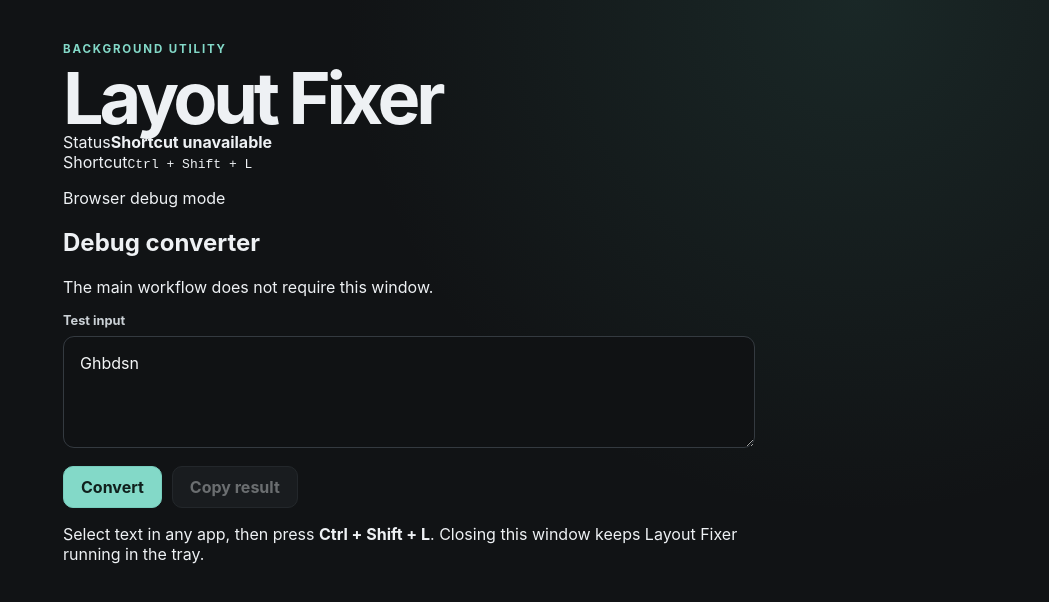
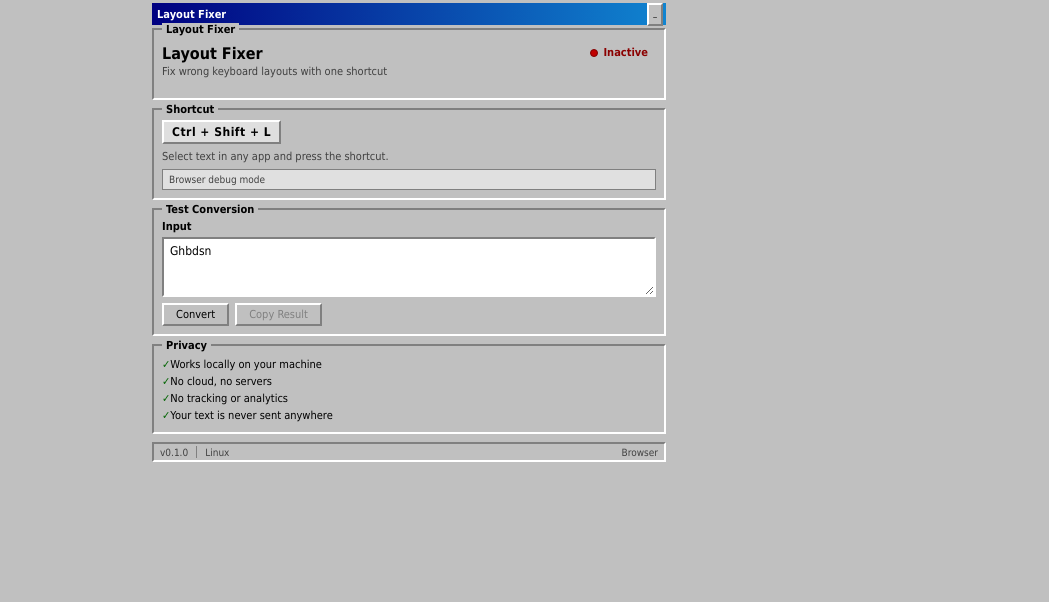
Before and after one commit to batraktar/layout-fixer, a React (Vite) app: page / in a window 1280 px wide. Shown: the top 602 px of the page, without its empty margins (231-1280 px from the left). Built offline with nearby package versions, Linux system fonts and the light colour scheme.

Commit message:
style: redesign settings window with retro UI

```diff
--- a/src/App.tsx
+++ b/src/App.tsx
@@ -24,7 +24,7 @@ interface LayoutInfo {
 }
 
 const isMac = navigator.userAgent.includes("Mac");
-const defaultShortcut = isMac ? "⌘ ⇧ L" : "Ctrl + Shift + L";
+const defaultShortcut = isMac ? "\u2318 \u21E7 L" : "Ctrl + Shift + L";
 
 export default function App() {
   const [input, setInput] = useState("Ghbdsn");
@@ -37,7 +37,7 @@ export default function App() {
     shortcutRegistered: false,
     lastStatus: {
       kind: "info",
-      message: isTauri() ? "Loading background status…" : "Browser debug mode",
+      message: isTauri() ? "Loading background status\u2026" : "Browser debug mode",
     },
   });
 
@@ -91,7 +91,7 @@ export default function App() {
         setOutput(result);
         const direction = detectDirection(input);
         setConvertedDirection(
-          direction === "en-to-ua" ? "English → Українська" : "Українська → English",
+          direction === "en-to-ua" ? "English \u2192 \u0423\u043a\u0440\u0430\u0457\u043d\u0441\u044c\u043a\u0430" : "\u0423\u043a\u0440\u0430\u0457\u043d\u0441\u044c\u043a\u0430 \u2192 English",
         );
       } catch (error) {
         setRuntime((current) => ({
@@ -103,7 +103,7 @@ export default function App() {
       const direction = detectDirection(input);
       setOutput(convertLayout(input, direction));
       setConvertedDirection(
-        direction === "en-to-ua" ? "English → Українська" : "Українська → English",
+        direction === "en-to-ua" ? "English \u2192 \u0423\u043a\u0440\u0430\u0457\u043d\u0441\u044c\u043a\u0430" : "\u0423\u043a\u0440\u0430\u0457\u043d\u0441\u044c\u043a\u0430 \u2192 English",
       );
     }
   };
@@ -130,86 +130,123 @@ export default function App() {
     }
   };
 
+  const isRunning = runtime.backgroundActive && runtime.shortcutRegistered;
+
   return (
     <main className="app-shell">
-      <header className="settings-header">
-        <div>
-          <p className="eyebrow">BACKGROUND UTILITY</p>
-          <h1>Layout Fixer</h1>
+      <div className="title-bar">
+        <span className="title-bar-text">Layout Fixer</span>
+        <div className="title-bar-controls">
+          <button type="button" aria-label="Minimize" tabIndex={-1}>_</button>
         </div>
-        <span
-          className={`health-dot ${runtime.shortcutRegistered ? "active" : "inactive"}`}
-          aria-hidden="true"
-        />
-      </header>
+      </div>
 
-      <section className="status-card" aria-label="Application status">
-        <div className="status-row">
-          <span>Status</span>
-          <strong>
-            {runtime.backgroundActive && runtime.shortcutRegistered
-              ? "Running in background"
-              : "Shortcut unavailable"}
-          </strong>
+      {/* Header */}
+      <div className="group-box">
+        <span className="group-box-label">Layout Fixer</span>
+        <div className="header-area">
+          <div className="header-left">
+            <h1>Layout Fixer</h1>
+            <p className="tagline">Fix wrong keyboard layouts with one shortcut</p>
+          </div>
+          <span className={`status-badge ${isRunning ? "running" : "error"}`}>
+            <span className={`status-dot ${isRunning ? "on" : "off"}`} />
+            {isRunning ? "Running" : "Inactive"}
+          </span>
         </div>
-        <div className="status-row">
-          <span>Shortcut</span>
+      </div>
+
+      {/* Shortcut */}
+      <div className="group-box">
+        <span className="group-box-label">Shortcut</span>
+        <div className="shortcut-display">
           <kbd>{runtime.shortcut}</kbd>
         </div>
+        <p className="shortcut-hint">
+          Select text in any app and press the shortcut.
+        </p>
         {layouts.length > 0 && (
-          <div className="status-row">
-            <span>Layouts</span>
-            <strong>{layouts.filter((l) => l.enabled).length} active</strong>
+          <p className="shortcut-hint" style={{ marginTop: 4 }}>
+            {layouts.filter((l) => l.enabled).length} layout(s) active
+          </p>
+        )}
+        {runtime.lastStatus.message && (
+          <div className={`operation-status ${runtime.lastStatus.kind}`} role="status">
+            {runtime.lastStatus.message}
           </div>
         )}
-        <p className={`operation-status ${runtime.lastStatus.kind}`} role="status">
-          {runtime.lastStatus.message}
-        </p>
-      </section>
+      </div>
 
-      <section className="debug-panel" aria-label="Debug converter">
-        <div className="section-heading">
-          <div>
-            <h2>Debug converter</h2>
-            <p>The main workflow does not require this window.</p>
-          </div>
+      {/* Layouts */}
+      {layouts.length > 0 && (
+        <div className="group-box">
+          <span className="group-box-label">Layouts</span>
+          <ul className="layout-list">
+            {layouts.map((layout) => (
+              <li key={layout.id} className="layout-item">
+                <span className="layout-name">{layout.name}</span>
+                <span className={`layout-status ${layout.enabled ? "enabled" : "disabled"}`}>
+                  {layout.enabled ? "ON" : "OFF"}
+                </span>
+              </li>
+            ))}
+          </ul>
         </div>
+      )}
 
-        <label htmlFor="source">Test input</label>
+      {/* Test converter */}
+      <div className="group-box">
+        <span className="group-box-label">Test Conversion</span>
+        <label htmlFor="source">Input</label>
         <textarea
           id="source"
           value={input}
           onChange={(event) => setInput(event.target.value)}
-          placeholder="For example: Ghbdsn"
+          placeholder="Type or paste text, e.g. Ghbdtn"
           spellCheck={false}
         />
-
         <div className="actions">
           <button type="button" onClick={() => void convertDebugText()}>
             Convert
           </button>
           <button
-            className="secondary"
             type="button"
             onClick={() => void copyResult()}
             disabled={!output}
           >
-            Copy result
+            Copy Result
           </button>
         </div>
-
         {output && (
-          <div className="result" aria-live="polite">
-            <span>{convertedDirection}</span>
-            <p>{output}</p>
+          <div className="result-box" aria-live="polite">
+            <span className="result-label">{convertedDirection}</span>
+            <p className="result-value">{output}</p>
           </div>
         )}
-      </section>
+      </div>
 
-      <p className="usage-hint">
-        Select text in any app, then press <strong>{runtime.shortcut}</strong>.
-        Closing this window keeps Layout Fixer running in the tray.
-      </p>
+      {/* Privacy */}
+      <div className="group-box">
+        <span className="group-box-label">Privacy</span>
+        <ul className="privacy-list">
+          <li>Works locally on your machine</li>
+          <li>No cloud, no servers</li>
+          <li>No tracking or analytics</li>
+          <li>Your text is never sent anywhere</li>
+        </ul>
+      </div>
+
+      {/* Status bar */}
+      <div className="status-bar">
+        <div className="status-bar-left">
+          <span>v0.1.0</span>
+          <span className="status-separator" />
+          <span>{isMac ? "macOS" : navigator.platform.includes("Win") ? "Windows" : "Linux"}</span>
+        </div>
+        <div className="status-bar-right">
+          <span>{isTauri() ? "Tauri" : "Browser"}</span>
+        </div>
+      </div>
     </main>
   );
 }
--- a/src/styles.css
+++ b/src/styles.css
@@ -1,187 +1,418 @@
 :root {
-  font-family: Inter, ui-sans-serif, system-ui, -apple-system, BlinkMacSystemFont,
-    "Segoe UI", sans-serif;
-  color: #eef1f4;
-  background: #111315;
-  font-synthesis: none;
-  text-rendering: optimizeLegibility;
+  font-family: "MS Sans Serif", Tahoma, Geneva, "Segoe UI", sans-serif;
+  font-size: 11px;
+  color: #000;
+  background: #c0c0c0;
+  -webkit-font-smoothing: none;
 }
 
 * {
   box-sizing: border-box;
+  margin: 0;
+  padding: 0;
 }
 
 body {
   margin: 0;
   min-width: 320px;
   min-height: 100vh;
-  background:
-    radial-gradient(circle at 85% 0%, rgba(61, 122, 110, 0.2), transparent 38%),
-    #111315;
+  background: #c0c0c0;
 }
 
-button,
-textarea {
-  font: inherit;
+h1, h2, h3, p {
+  margin: 0;
 }
 
-button:focus-visible,
-textarea:focus-visible {
-  outline: 2px solid #83d9c8;
-  outline-offset: 2px;
+/* Win95/98 3D border helpers */
+.raised {
+  border: 2px solid;
+  border-color: #fff #808080 #808080 #fff;
 }
 
-.app-shell {
-  width: min(760px, 100%);
-  margin: 0 auto;
-  padding: 42px 34px 30px;
+.raised-inner {
+  border: 2px solid;
+  border-color: #dfdfdf #404040 #404040 #dfdfdf;
 }
 
-.hero {
+.inset {
+  border: 2px solid;
+  border-color: #808080 #fff #fff #808080;
+}
+
+.inset-deep {
+  border: 2px solid;
+  border-color: #404040 #dfdfdf #dfdfdf #404040;
+}
+
+/* App shell */
+.app-shell {
+  width: min(520px, 100%);
+  margin: 0 auto;
+  padding: 3px;
+  background: #c0c0c0;
+}
+
+/* Title bar */
+.title-bar {
+  display: flex;
+  align-items: center;
+  justify-content: space-between;
+  height: 22px;
+  padding: 2px 3px;
+  margin-bottom: 3px;
+  background: linear-gradient(90deg, #000080, #1084d0);
+  color: #fff;
+  font-weight: 700;
+  font-size: 11px;
+  user-select: none;
+}
+
+.title-bar-text {
+  overflow: hidden;
+  text-overflow: ellipsis;
+  white-space: nowrap;
+  padding-left: 2px;
+}
+
+.title-bar-controls {
+  display: flex;
+  gap: 2px;
+}
+
+.title-bar-controls button {
+  width: 16px;
+  height: 14px;
+  padding: 0;
+  border: 2px solid;
+  border-color: #fff #808080 #808080 #fff;
+  background: #c0c0c0;
+  font-size: 8px;
+  line-height: 1;
+  cursor: pointer;
+  display: flex;
+  align-items: center;
+  justify-content: center;
+}
+
+.title-bar-controls button:active {
+  border-color: #808080 #fff #fff #808080;
+}
+
+/* GroupBox / Panel */
+.group-box {
+  border: 2px solid;
+  border-color: #808080 #fff #fff #808080;
+  padding: 10px 8px 8px;
+  margin-bottom: 8px;
+  position: relative;
+}
+
+.group-box-label {
+  position: absolute;
+  top: -7px;
+  left: 8px;
+  background: #c0c0c0;
+  padding: 0 4px;
+  font-size: 11px;
+  font-weight: 700;
+}
+
+/* Status badge */
+.status-badge {
+  display: inline-flex;
+  align-items: center;
+  gap: 5px;
+  padding: 2px 8px;
+  font-size: 11px;
+  font-weight: 700;
+}
+
+.status-badge.running {
+  color: #006400;
+}
+
+.status-badge.error {
+  color: #8b0000;
+}
+
+.status-dot {
+  width: 8px;
+  height: 8px;
+  border-radius: 50%;
+  display: inline-block;
+}
+
+.status-dot.on {
+  background: #00c000;
+  border: 1px solid #006400;
+}
+
+.status-dot.off {
+  background: #c00000;
+  border: 1px solid #800000;
+}
+
+/* Header area */
+.header-area {
   display: flex;
   align-items: flex-start;
   justify-content: space-between;
-  gap: 28px;
-  margin-bottom: 32px;
+  margin-bottom: 8px;
+  padding: 4px 0;
 }
 
-.eyebrow {
-  margin: 0 0 8px;
-  color: #83d9c8;
-  font-size: 0.72rem;
-  font-weight: 750;
-  letter-spacing: 0.16em;
+.header-left h1 {
+  font-size: 16px;
+  font-weight: 700;
+  letter-spacing: 0;
+  margin-bottom: 2px;
 }
 
-h1 {
-  margin: 0;
-  font-size: clamp(2.4rem, 7vw, 4.5rem);
-  line-height: 0.95;
-  letter-spacing: -0.06em;
+.header-left .tagline {
+  font-size: 11px;
+  color: #404040;
 }
 
-.subtitle {
-  max-width: 520px;
-  margin: 18px 0 0;
-  color: #aeb6bd;
-  line-height: 1.55;
+/* Shortcut panel */
+.shortcut-display {
+  display: flex;
+  align-items: center;
+  gap: 10px;
+  margin-bottom: 6px;
 }
 
-.shortcut {
-  flex: none;
-  padding: 11px 14px;
-  border: 1px solid #3d454b;
-  border-radius: 10px;
-  color: #dce2e6;
-  background: #1b1e21;
-  box-shadow: 0 3px 0 #090a0b;
-  font-size: 0.85rem;
+kbd {
+  display: inline-block;
+  padding: 3px 8px;
+  border: 2px solid;
+  border-color: #fff #808080 #808080 #fff;
+  background: #dfdfdf;
+  font-family: "MS Sans Serif", Tahoma, sans-serif;
+  font-size: 12px;
   font-weight: 700;
-  white-space: nowrap;
+  letter-spacing: 0.5px;
+  min-width: 30px;
+  text-align: center;
 }
 
-.workspace {
-  padding: 24px;
-  border: 1px solid #2b3034;
-  border-radius: 18px;
-  background: rgba(25, 28, 31, 0.92);
-  box-shadow: 0 24px 60px rgba(0, 0, 0, 0.25);
+.shortcut-hint {
+  font-size: 11px;
+  color: #404040;
 }
 
+/* Layout list */
+.layout-list {
+  list-style: none;
+  padding: 0;
+}
+
+.layout-item {
+  display: flex;
+  align-items: center;
+  justify-content: space-between;
+  padding: 4px 6px;
+  border-bottom: 1px solid #808080;
+}
+
+.layout-item:last-child {
+  border-bottom: none;
+}
+
+.layout-name {
+  font-size: 11px;
+}
+
+.layout-status {
+  font-size: 10px;
+  font-weight: 700;
+  padding: 1px 5px;
+  border: 1px solid;
+}
+
+.layout-status.enabled {
+  color: #006400;
+  border-color: #006400;
+  background: #e0ffe0;
+}
+
+.layout-status.disabled {
+  color: #808080;
+  border-color: #808080;
+  background: #e0e0e0;
+}
+
+/* Test converter */
 label {
   display: block;
-  margin: 0 0 8px;
-  color: #cbd1d6;
-  font-size: 0.8rem;
+  margin-bottom: 4px;
+  font-size: 11px;
   font-weight: 700;
 }
 
 textarea {
   display: block;
   width: 100%;
-  min-height: 112px;
-  padding: 14px 16px;
+  min-height: 60px;
+  padding: 4px 6px;
+  border: 2px solid;
+  border-color: #808080 #fff #fff #808080;
+  background: #fff;
+  color: #000;
+  font-family: "MS Sans Serif", Tahoma, sans-serif;
+  font-size: 12px;
   resize: vertical;
-  border: 1px solid #343a40;
-  border-radius: 11px;
-  color: #f4f6f7;
-  background: #101214;
-  line-height: 1.5;
+  line-height: 1.4;
 }
 
-textarea[readonly] {
-  color: #a7eadc;
-  background: #111917;
-}
-
-.direction {
-  width: fit-content;
-  margin: 13px auto;
-  color: #8f999f;
-  font-size: 0.78rem;
-  font-weight: 650;
+textarea:focus {
+  outline: none;
 }
 
 .actions {
   display: flex;
-  gap: 10px;
-  margin-top: 18px;
+  gap: 6px;
+  margin-top: 6px;
 }
 
+/* Win95/98 buttons */
 button {
-  min-height: 42px;
-  padding: 0 17px;
-  border: 1px solid #77cdbd;
-  border-radius: 10px;
-  color: #10201d;
-  background: #83d9c8;
+  min-height: 23px;
+  padding: 2px 12px;
+  border: 2px solid;
+  border-color: #fff #808080 #808080 #fff;
+  background: #c0c0c0;
+  color: #000;
+  font-family: "MS Sans Serif", Tahoma, sans-serif;
+  font-size: 11px;
   cursor: pointer;
-  font-weight: 750;
+  outline: none;
 }
 
-button.secondary {
-  border-color: #3a4146;
-  color: #d8dde0;
-  background: #24282c;
+button:active {
+  border-color: #808080 #fff #fff #808080;
+  padding: 3px 11px 1px 13px;
+}
+
+button:focus-visible {
+  outline: 1px dotted #000;
+  outline-offset: -4px;
 }
 
 button:disabled {
-  opacity: 0.45;
-  cursor: not-allowed;
+  color: #808080;
+  cursor: default;
 }
 
-.status {
-  min-height: 24px;
-  margin: 18px 0 0;
-  color: #83d9c8;
-  font-size: 0.86rem;
+button:disabled:active {
+  border-color: #fff #808080 #808080 #fff;
+  padding: 2px 12px;
 }
 
-.hint {
-  margin: 5px 0 0;
-  color: #7f888e;
-  font-size: 0.8rem;
+/* Result area */
+.result-box {
+  margin-top: 8px;
+  padding: 6px 8px;
+  border: 2px solid;
+  border-color: #808080 #fff #fff #808080;
+  background: #fff;
 }
 
-@media (max-width: 600px) {
+.result-label {
+  font-size: 10px;
+  font-weight: 700;
+  color: #000080;
+  text-transform: uppercase;
+  letter-spacing: 0.5px;
+}
+
+.result-value {
+  margin-top: 4px;
+  font-size: 13px;
+  font-weight: 700;
+  color: #000;
+  word-break: break-all;
+}
+
+/* Privacy panel */
+.privacy-list {
+  list-style: none;
+  padding: 0;
+}
+
+.privacy-list li {
+  padding: 2px 0;
+  font-size: 11px;
+  color: #000;
+}
+
+.privacy-list li::before {
+  content: "\2713 ";
+  color: #006400;
+  font-weight: 700;
+}
+
+/* Status bar */
+.status-bar {
+  display: flex;
+  align-items: center;
+  justify-content: space-between;
+  padding: 2px 6px;
+  border: 2px solid;
+  border-color: #808080 #fff #fff #808080;
+  background: #c0c0c0;
+  font-size: 10px;
+  color: #404040;
+  margin-top: 4px;
+}
+
+.status-bar-left,
+.status-bar-right {
+  display: flex;
+  align-items: center;
+  gap: 8px;
+}
+
+.status-separator {
+  width: 1px;
+  height: 12px;
+  background: #808080;
+}
+
+/* Operation status message */
+.operation-status {
+  margin-top: 6px;
+  padding: 4px 6px;
+  border: 1px solid #808080;
+  font-size: 10px;
+}
+
+.operation-status.success {
+  color: #006400;
+  background: #e0ffe0;
+}
+
+.operation-status.error {
+  color: #8b0000;
+  background: #ffe0e0;
+}
+
+.operation-status.info {
+  color: #404040;
+  background: #e0e0e0;
+}
+
+/* Responsive */
+@media (max-width: 480px) {
   .app-shell {
-    padding: 28px 18px 22px;
+    padding: 2px;
   }
 
-  .hero {
-    display: block;
+  .header-area {
+    flex-direction: column;
+    gap: 6px;
   }
 
-  .shortcut {
-    width: fit-content;
-    margin-top: 20px;
-  }
-
-  .workspace {
-    padding: 18px;
-  }
-
-  .actions {
-    flex-direction: column;
+  .shortcut-display {
+    flex-wrap: wrap;
   }
 }
```
